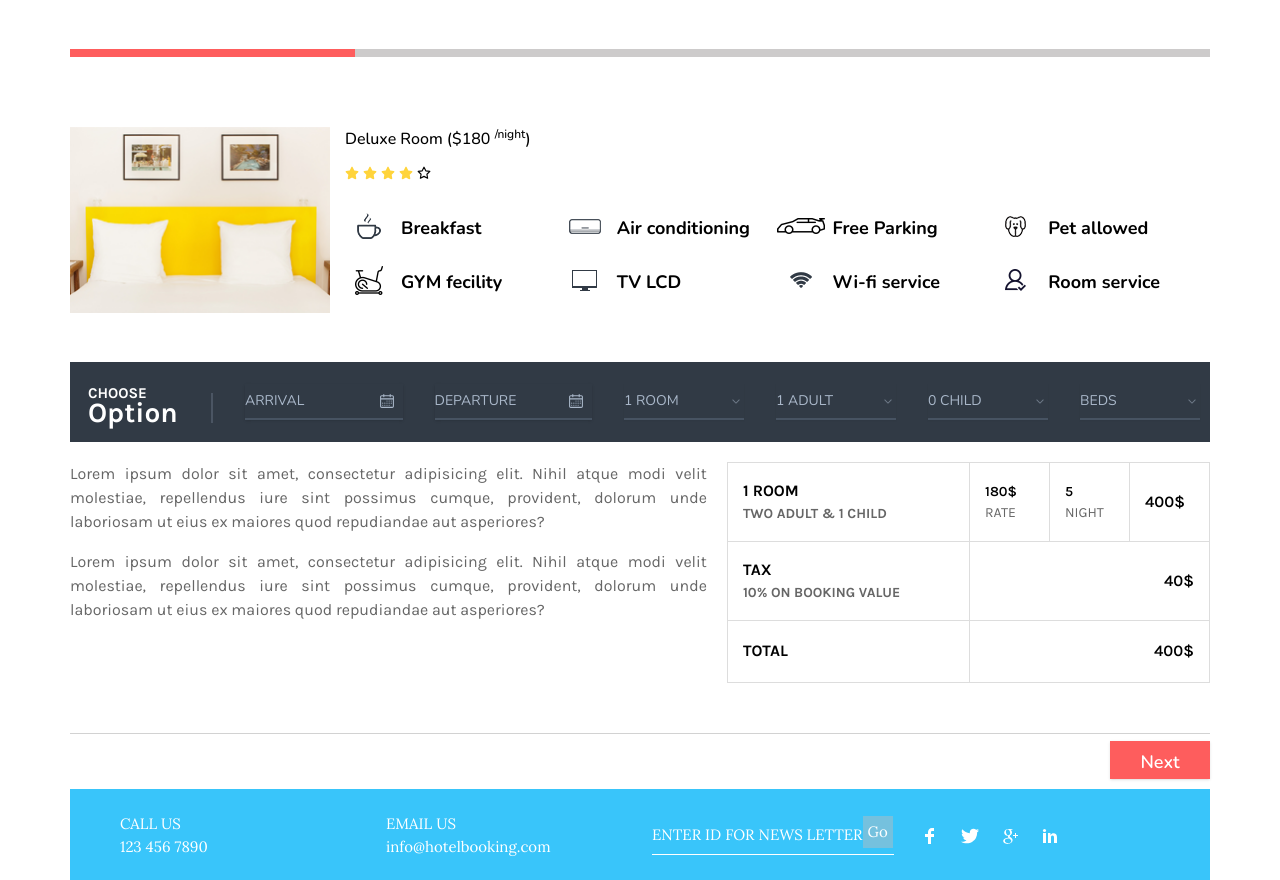
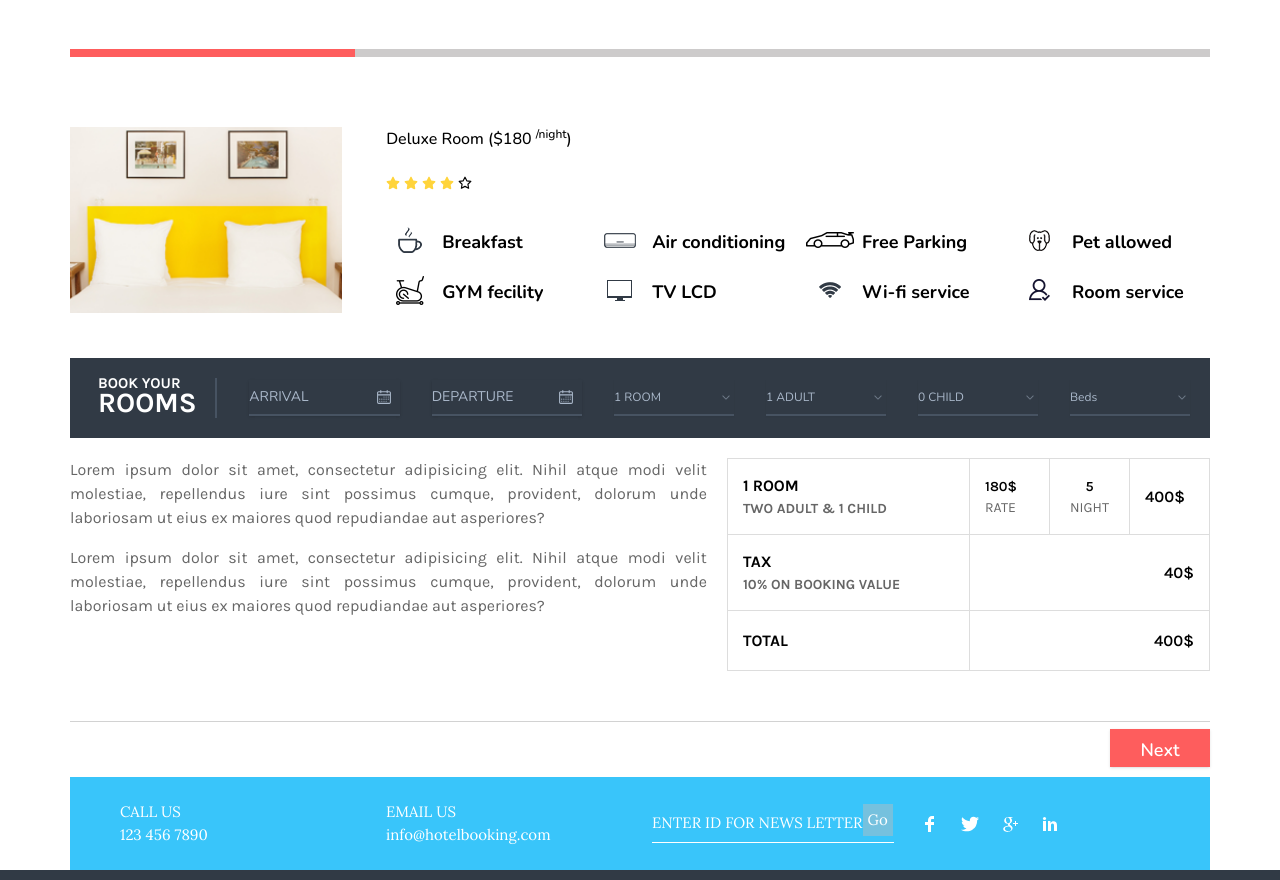
Before and after one commit to minhtuan11102003/DATT_FE, a Next.js app: page /booking in a window 1280 px wide. Shown: the part 540-1420 px from the top of the page. Built offline with nearby package versions, Linux system fonts and the light colour scheme; a web font is replaced by a local one.

Commit message:
fix tablet

```diff
--- a/src/app/booking/componentPage/bookinginfo.tsx
+++ b/src/app/booking/componentPage/bookinginfo.tsx
@@ -27,152 +27,12 @@ const BookingInfoComponent = () => {
 
 
     return (
-        // <div className='w-full h-full'>
-        //     <div className='section1 w-full h-[190px] flex'>
-        //         <div className='w-[275px] h-[186px] pr-[15px]'>
-        //             <img src="./images/room-section/room-image-five.png" alt="Lỗi ảnh" className='w-[272px] h-[186px] object-cover' />
-        //         </div>
-        //         <div className='w-[863px] h-full flex flex-col items-start'>
-        //             <div className='w-full h-[49px] '>
-        //                 <p className='font-medium'>Deluxe Room ($180 <sup>/night</sup>)</p>
-        //             </div>
-        //             <div className='w-full h-[22px] mb-6  flex gap-1'>
-        //                 <img src="./images/icon-section/star-solid.svg" alt="" className='w-[14px] h-[14px]' />
-        //                 <img src="./images/icon-section/star-solid.svg" alt="" className='w-[14px] h-[14px]' />
-        //                 <img src="./images/icon-section/star-solid.svg" alt="" className='w-[14px] h-[14px]' />
-        //                 <img src="./images/icon-section/star-solid.svg" alt="" className='w-[14px] h-[14px]' />
-        //                 <Star size={14} />
-        //             </div>
-        //             <div className='w-full h-[98px] grid grid-cols-4'>
-        //                 {
-        //                     arrayServices.map((item, index) => (
-        //                         <div className='w-[204px] h-[34px] flex gap-2 items-end' key={index}>
-        //                             <img src={`./images/icon-section/${item.icon}`} alt="" className='w-[48px] h-[32px]' />
-        //                             <p className='font-bold'>{item.title}</p>
-        //                         </div>
-        //                     ))
-        //                 }
-        //             </div>
-        //         </div>
-        //     </div>
-        //     <div className='setion2 h-[84px] mt-[45px]'>
-        //         <div className="w-[full] h-full flex items-center gap-8 text-[#aab8ca] bg-[#313a45]">
-        //             <div className="w-[135px] h-[42px] font-karla flex justify-start pl-6 flex-col gap-0 text-white font-bold">
-        //                 <p className="text-[15px] h-[10px] w-full">
-        //                     CHOOSE
-        //                 </p>
-        //                 <span className=" text-[30px] h-[25px] w-full">
-        //                     Option
-        //                 </span>
-        //             </div>
-        //             <span className="border h-[40px]"></span>
-        //             <div className="w-[160px] ">
-        //                 <DatePickerDemo />
-        //             </div>
-        //             <div className="w-[160px] ">
-        //                 <DatePickerDemo />
-        //             </div>
-        //             <div className="w-[120px] ">
-        //                 <Select>
-        //                     <SelectTrigger className="w-[120px]">
-        //                         <SelectValue placeholder="1 ROOM" />
-        //                     </SelectTrigger>
-        //                     <SelectContent className="bg-[#313a45] text-[#aab8ca]">
-        //                         <SelectItem value="1 ROOM">1 ROOM</SelectItem>
-        //                         <SelectItem value="2 ROOM">2 ROOM</SelectItem>
-        //                         <SelectItem value="3 ROOM">3 ROOM</SelectItem>
-        //                     </SelectContent>
-        //                 </Select>
-        //             </div>
-        //             <div className="w-[120px] ">
-        //                 <Select>
-        //                     <SelectTrigger className="w-[120px]">
-        //                         <SelectValue placeholder="1 ADULT" />
-        //                     </SelectTrigger>
-        //                     <SelectContent className="bg-[#313a45] text-[#aab8ca]">
-        //                         <SelectItem value="1 ADULT">1 ADULT</SelectItem>
-        //                         <SelectItem value="2 ADULT">2 ADULT</SelectItem>
-        //                         <SelectItem value="3 ADULT">3 ADULT</SelectItem>
-        //                     </SelectContent>
-        //                 </Select>
-        //             </div>
-        //             <div className="w-[120px] ">
-        //                 <Select>
-        //                     <SelectTrigger className="w-[120px]">
-        //                         <SelectValue placeholder="0 CHILD" />
-        //                     </SelectTrigger>
-        //                     <SelectContent className="bg-[#313a45] text-[#aab8ca]">
-        //                         <SelectItem value="0 CHILD">0 CHILD</SelectItem>
-        //                         <SelectItem value="1 CHILD">1 CHILD</SelectItem>
-        //                         <SelectItem value="2 CHILD">2 CHILD</SelectItem>
-        //                     </SelectContent>
-        //                 </Select>
-        //             </div>
-        //             <div className="w-[120px] ">
-        //                 <Button className="bg-[#f7c411] text-[#313a45] font-extrabold text-[16px] border hover:text-white hover:bg-[#313a45] hover: border-[#f7c411]">BOOK</Button>
-        //             </div>
-        //         </div>
-        //     </div>
-        //     <div className='section3 w-full h-[221ox] mt-4 flex gap-5'>
-        //         <div className='w-[642px] h-[157px] flex flex-col gap-4 text-[#666666] font-karla text-justify'>
-        //             <p>Lorem ipsum dolor sit amet, consectetur adipisicing elit. Nihil atque modi velit molestiae, repellendus iure sint possimus cumque, provident, dolorum unde laboriosam ut eius ex maiores quod repudiandae aut asperiores?</p>
-        //             <p>Lorem ipsum dolor sit amet, consectetur adipisicing elit. Nihil atque modi velit molestiae, repellendus iure sint possimus cumque, provident, dolorum unde laboriosam ut eius ex maiores quod repudiandae aut asperiores?</p>
-        //         </div>
-        //         <div className='w-[487px] h-[221px]'>
-        //             <table className='w-full h-full'>
-        //                 <tbody>
-        //                     <tr>
-        //                         <th className='w-[224px] h-[73px] p-[15px] text-left font-karla'>
-        //                             <span>1 ROOM</span>
-        //                             <br />
-        //                             <p className='text-[#666666]'>TWO ADULT & 1 CHILD </p>
-        //                         </th>
-        //                         <td className='w-[74PX] h-[73px] p-[15px] text-left font-karla'>
-        //                             <span className='font-semibold'>180$</span>
-        //                             <br />
-        //                             <p className='text-[#666666]'>RATE</p>
-        //                         </td>
-        //                         <td className='w-[74PX] h-[73px] p-[15px] text-left font-karla'>
-        //                             <span className='font-semibold'>5 </span>
-        //                             <br />
-        //                             <p className='text-[#666666]'>NIGHT</p>
-        //                         </td>
-        //                         <td className='w-[74PX] h-[73px] p-[15px] text-left font-karla'>
-        //                             <span className='font-semibold'>400$</span>
-        //                         </td>
-        //                     </tr>
-        //                     <tr>
-        //                         <th className='w-[224px] h-[73px] p-[15px] text-left font-karla'>
-        //                             <span>TAX</span>
-        //                             <br />
-        //                             <p className='text-[#666666]'>10% ON BOOKING VALUE</p>
-        //                         </th>
-
-        //                         <td className='p-[15px] text-right font-karla' colSpan={3}>
-        //                             <span className='font-semibold'>40$</span>
-        //                         </td>
-        //                     </tr>
-        //                     <tr>
-        //                         <th className='w-[224px] h-[60px] p-[15px] text-left font-karla'>
-        //                             <span>TOTAL</span>
-        //                         </th>
-
-        //                         <td className='p-[15px] text-right font-karla' colSpan={3}>
-        //                             <span className='font-semibold'>400$</span>
-        //                         </td>
-        //                     </tr>
-        //                 </tbody>
-
-        //             </table>
-        //         </div>
-        //     </div>
-        // </div>
-        <div className='w-full '>
-            <div className='section1 w-full h-[418px] md:flex md:h-[190px]'>
-                <div className='w-full h-[186px] pr-[15px] md:w-[275px]'>
+        <div className='w-full'>
+            <div className='section1 w-full flex flex-col md:flex-row lg:flex-row'>
+                <div className='w-full md:w-2/5 lg:w-[350px]'>
                     <img src="./images/room-section/room-image-five.png" alt="Lỗi ảnh" className='w-[272px] h-[186px] object-cover' />
                 </div>
-                <div className='w-full md:w-[863px] h-full flex flex-col items-start'>
+                <div className='w-full md:w-3/5 lg:w-4/5 h-full flex flex-col items-start'>
                     <div className='w-full h-[30px] md:h-[49px]'>
                         <p className='font-medium'>Deluxe Room ($180 <sup>/night</sup>)</p>
                     </div>
@@ -183,7 +43,7 @@ const BookingInfoComponent = () => {
                         <img src="./images/icon-section/star-solid.svg" alt="" className='w-[14px] h-[14px]' />
                         <Star size={14} />
                     </div>
-                    <div className='w-full h-[136px] grid grid-cols-2 md:grid-cols-4'>
+                    <div className='w-full gap-4 grid grid-cols-2 lg:grid-cols-4'>
                         {
                             arrayServices.map((item, index) => (
                                 <div className='w-[135px] h-[34px] flex gap-2 items-end md:w-[204px]' key={index}>
@@ -195,79 +55,81 @@ const BookingInfoComponent = () => {
                     </div>
                 </div>
             </div>
-            <div className='setion2 mt-4 w-[300px] h-[380px] xs:w-[420px] xs:h-[400px] md:w-full md:h-[84px] md:mt-[45px]'>
-                <div className="w-[270px] px-[10px] h-full flex flex-col items-center gap-4 text-[#aab8ca] bg-[#313a45]
-                xs:w-[420px] xs:h-[389px]
-                md:w-full md:h-[80px] md:flex-row md:items-center md:gap-8">
-                    <div className="xs:w-full md:w-[135px] md:h-[42px] w-full h-[50px] font-karla flex items-center pt-3 pl-2 text-white font-bold">
-                        <span className="xs:w-[380px] w-[240px] text-[15px] md:w-full">
-                            <p className='h-[10px]'>CHOOSE</p>
-                            <p className="text-[28px]">Option</p>
+            <div className='setion2 mt-4 w-[300px] h-[380px] xs:w-[420px] xs:h-[400px] md:w-full md:h-[84px] lg:w-full md:mt-[45px]'>
+                <div className="w-full xs:w-[420px] md:w-full md:h-[100px] lg:w-[1140px] lg:h-[100px] text-[#aab8ca] z-10">
+                    <div className="w-full px-5 h-full flex flex-col items-center gap-4 py-4 text-[#aab8ca] bg-[#313a45]
+                xs:w-[420px] xs:ml-0 xs:py-5 md:w-full md:h-[80px] md:flex-row md:items-center  md:mt-0
+                lg:w-full lg:h-[80px] lg:flex-row lg:items-center lg:gap-8 lg:mt-0">
+                        <div className="xs:w-full md:w-[120px] lg:w-[135px] lg:h-[42px] w-full h-full font-karla flex items-center pl-2 text-white font-bold">
+                            <span className="w-[240px] xs:w-[380px]  text-[15px] lg:w-full">
+                                <p className='h-[10px]'>BOOK YOUR </p>
+                                <p className="text-[28px]">ROOMS</p>
                             </span>
-                        <span className="border border-gray-600 w-0 h-full"></span>
+                            <span className="border h-[40px] border-[#475362]"></span>
                         </div>
-                    <div className="w-[240px] xs:w-[380px] md:w-[160px] ">
-                        <DatePickerDemo title="ARRIVAL"/>
+                        <div className="w-[240px] xs:w-[380px] md:w-[110px] lg:w-[160px]">
+                            <DatePickerDemo title="ARRIVAL" />
                         </div>
-                    <div className="w-[240px] xs:w-[380px] md:w-[160px] ">
-                        <DatePickerDemo title="DEPARTURE"/>
+                        <div className="w-[240px] xs:w-[380px] md:w-[110px] lg:w-[160px]">
+                            <DatePickerDemo title="DEPARTURE" />
                         </div>
-                    <div className="w-[240px] xs:w-[380px] md:w-[120px] ">
+                        <div className="w-[240px] xs:w-[380px] md:w-[70px] lg:w-[120px]">
                             <Select>
-                            <SelectTrigger className="w-full md:w-[120px]">
+                                <SelectTrigger className="w-full md:w-[70px] lg:w-[120px] md:text-[12px]">
                                     <SelectValue placeholder="1 ROOM" />
                                 </SelectTrigger>
-                            <SelectContent className="bg-[#313a45] text-[#aab8ca]">
+                                <SelectContent className="bg-[#313a45] text-[#aab8ca] md:text-[12px]">
                                     <SelectItem value="1 ROOM">1 ROOM</SelectItem>
                                     <SelectItem value="2 ROOM">2 ROOM</SelectItem>
                                     <SelectItem value="3 ROOM">3 ROOM</SelectItem>
                                 </SelectContent>
                             </Select>
                         </div>
-                    <div className="w-[240px] xs:w-[380px] md:w-[120px] ">
+                        <div className="w-[240px] xs:w-[380px] md:w-[70px] lg:w-[120px]">
                             <Select>
-                            <SelectTrigger className="w-full md:w-[120px]">
+                                <SelectTrigger className="w-full md:w-[70px] lg:w-[120px] md:text-[12px]">
                                     <SelectValue placeholder="1 ADULT" />
                                 </SelectTrigger>
-                            <SelectContent className="bg-[#313a45] text-[#aab8ca]">
+                                <SelectContent className="bg-[#313a45] text-[#aab8ca] md:text-[12px]">
                                     <SelectItem value="1 ADULT">1 ADULT</SelectItem>
                                     <SelectItem value="2 ADULT">2 ADULT</SelectItem>
                                     <SelectItem value="3 ADULT">3 ADULT</SelectItem>
                                 </SelectContent>
                             </Select>
                         </div>
-                    <div className="w-[240px] xs:w-[380px] md:w-[120px] ">
+                        <div className="w-[240px] xs:w-[380px] md:w-[70px] lg:w-[120px]">
                             <Select>
-                            <SelectTrigger className="w-full md:w-[120px]">
+                                <SelectTrigger className="w-full md:w-[70px] lg:w-[120px] md:text-[12px]">
                                     <SelectValue placeholder="0 CHILD" />
                                 </SelectTrigger>
-                            <SelectContent className="bg-[#313a45] text-[#aab8ca]">
+                                <SelectContent className="bg-[#313a45] text-[#aab8ca] md:text-[12px]">
                                     <SelectItem value="0 CHILD">0 CHILD</SelectItem>
                                     <SelectItem value="1 CHILD">1 CHILD</SelectItem>
                                     <SelectItem value="2 CHILD">2 CHILD</SelectItem>
                                 </SelectContent>
                             </Select>
                         </div>
-                    <div className="w-[240px] xs:w-[380px] md:w-[120px] ">
+                        <div className="w-[240px] xs:w-[380px] md:w-[70px] lg:w-[120px]">
                             <Select>
-                            <SelectTrigger className="w-full md:w-[120px]">
-                                <SelectValue placeholder="BEDS" />
+                                <SelectTrigger className="w-full md:w-[70px] lg:w-[120px] md:text-[12px]">
+                                    <SelectValue placeholder="Beds" />
                                 </SelectTrigger>
-                            <SelectContent className="bg-[#313a45] text-[#aab8ca]">
-                                <SelectItem value="0 BEDS">0 BEDS</SelectItem>
-                                <SelectItem value="1 BEDS">1 BEDS</SelectItem>
-                                <SelectItem value="2 BEDS">2 BEDS</SelectItem>
+                                <SelectContent className="bg-[#313a45] text-[#aab8ca] md:text-[12px]">
+                                    <SelectItem value="1 Beds">1 Beds</SelectItem>
+                                    <SelectItem value="2 Beds">2 Beds</SelectItem>
+                                    <SelectItem value="3 Beds">3 Beds</SelectItem>
                                 </SelectContent>
                             </Select>
                         </div>
                     </div>
                 </div>
-            <div className='section3 w-[270px] h-[629px] mt-4 flex flex-col xs:w-[420px] xs:h-[400px] md:w-full md:h-[221px] md:flex-row gap-5 '>
+            </div>
+            <div className='section3 w-[270px] mt-4 flex flex-col xs:w-[420px] md:w-full md:flex-row gap-5 '>
                 <div className='w-full h-full md:w-[642px] md:h-[157px] xs:w-full xs:h-[220px] flex flex-col gap-4 text-[#666666] font-karla md:text-justify'>
                     <p>Lorem ipsum dolor sit amet, consectetur adipisicing elit. Nihil atque modi velit molestiae, repellendus iure sint possimus cumque, provident, dolorum unde laboriosam ut eius ex maiores quod repudiandae aut asperiores?</p>
                     <p>Lorem ipsum dolor sit amet, consectetur adipisicing elit. Nihil atque modi velit molestiae, repellendus iure sint possimus cumque, provident, dolorum unde laboriosam ut eius ex maiores quod repudiandae aut asperiores?</p>
                 </div>
-                <div className='w-[270px] xs:w-[420px] md:w-[487px] md:h-[221px]'>
+                <div className='w-[270px] xs:w-[420px] md:w-[487px]'>
                     <table className='w-full h-full'>
                         <tbody>
                             <tr >
@@ -281,7 +143,7 @@ const BookingInfoComponent = () => {
                                     <br />
                                     <p className='text-[#666666]'>RATE</p>
                                 </td>
-                                <td className='w-[74PX] h-[73px] p-[15px] text-left font-karla hidden xs:table-cell md:table-cell xs:text-[14px]' >
+                                <td className='w-[74PX] h-[73px] p-[15px] text-left font-karla hidden xs:table-cell md:table-cell xs:text-[14px] xs:text-center' >
                                     <span className='font-semibold'>5 </span>
                                     <br />
                                     <p className='text-[#666666]'>NIGHT</p>
--- a/src/app/booking/page.tsx
+++ b/src/app/booking/page.tsx
@@ -49,8 +49,8 @@ const BookingPage = () => {
                     <img src="./images/nice-title-breadcrumb.png" alt="" />
                 </div>
             </section>
-            <section className='inforBooking w-full flex justify-center mt-[20px] md:w-full xs:w-full'>
-                <div className='w-[270px] xs:w-[420px] md:w-[1172px] md:px-4'>
+            <section className='inforBooking w-full flex justify-center mt-[20px] md:w-full xs:w-full lg:w-full'>
+                <div className='xs:w-[420px] md:w-[800px] lg:w-[1172px] md:px-4'>
                     <div className='headInfo w-full h-[154px] flex'>
                         {
                             arrayTitle.map((item, index) => (
@@ -66,7 +66,7 @@ const BookingPage = () => {
                             arrayTitle[isCheckId - 1].component
                         }
                     </div>
-                    <div className='section4 w-[270px] h-[100px] border-t-[1px] border-[#cdcdcde3] mt-4 flex justify-between items-center xs:w-[420px] xs:h-[40px] xs:mb-4 md:w-full '>
+                    <div className='section4 h-[100px] border-t-[1px] border-[#cdcdcde3] mt-4 flex justify-between items-center xs:w-[420px] xs:h-[40px] xs:mb-4 md:w-full '>
                         <div className="w-1/2 h-[50px] mt-6">
                             <Button onClick={() => setIsCheckId((prevDem) => (isCheckId - 1))} className={`${isCheckId > 1 ? 'block' : 'hidden'} w-[100px] h-[38px] py-[8px] px-[30px] text-[18px] text-white bg-[#6666] font-semibold hover:bg-[#3a3a3a] `}>Back</Button>
                         </div>
--- a/src/app/page.tsx
+++ b/src/app/page.tsx
@@ -94,7 +94,7 @@ export default function Home() {
           </div>
         </div>
       </div>
-      <div className="h-[200px] xs:h-[250px] md:hidden"></div>
+      <div className="h-[200px] xs:h-[250px] md:h-[20px] "></div>
       <div className="sectionNew w-full flex justify-center md:mt-14 ">
         <div className="w-[1140px] flex flex-col items-center gap-52">
 
```
Also changed, not shown: src/components/page/banner-test.tsx (+5 -5 lines). Lines whose indentation alone changed are shown as unchanged.
